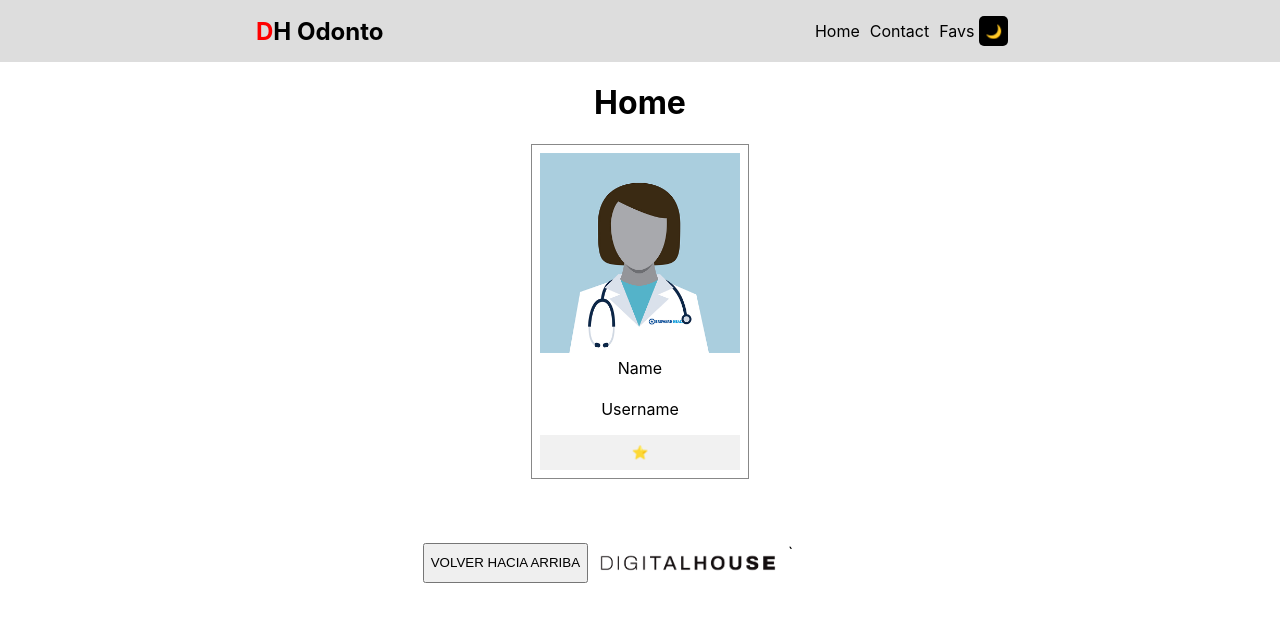
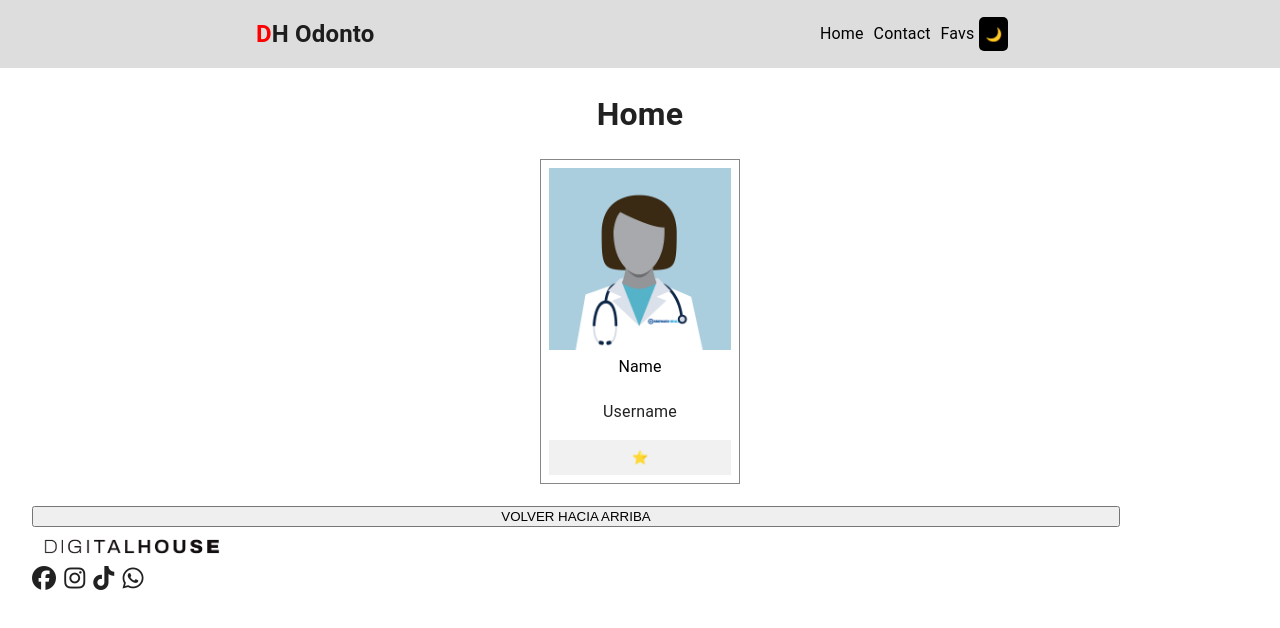
Before and after one commit to pablosergiovg/Clinica-Odontologica, a React (Create React App) app: page / in a window 1280 px wide. Shown: the top 628 px of the page. Built offline with nearby package versions, Linux system fonts and the light colour scheme.

Commit message:
Agrego Footer V1.0 y empiezo con el theme

```diff
--- a/package.json
+++ b/package.json
@@ -5,6 +5,7 @@
   "dependencies": {
     "@emotion/react": "^11.10.5",
     "@emotion/styled": "^11.10.5",
+    "@mui/icons-material": "^5.10.16",
     "@mui/material": "^5.10.16",
     "@testing-library/jest-dom": "^5.16.5",
     "@testing-library/react": "^13.4.0",
--- a/public/index.html
+++ b/public/index.html
@@ -3,6 +3,7 @@
   <head>
     <meta charset="utf-8" />
     <link rel="icon" href="%PUBLIC_URL%/DH.ico" />
+    <script src="https://kit.fontawesome.com/e16eb69ca4.js" crossorigin="anonymous"></script>
     <meta name="viewport" content="width=device-width, initial-scale=1" />
     <meta name="theme-color" content="#000000" />
     <meta
--- a/src/App.jsx
+++ b/src/App.jsx
@@ -1,16 +1,28 @@
+import { createTheme, CssBaseline, ThemeProvider } from "@mui/material";
+import { useContext } from "react";
 import { Outlet } from "react-router-dom";
 import Footer from "./Components/Footer";
 import Navbar from "./Components/Navbar";
-
-
-
+import { ContextGlobal } from "./Components/utils/global.context";
 
 function App() {
+  const {state} = useContext(ContextGlobal)
+
+  const theme = createTheme({
+    palette: {
+      mode: 'light'
+      // mode: (state.prefersDark? 'dark':'light')
+    }
+  })
+
   return (
       <div className="App">
+        <ThemeProvider theme={theme} >
+          <CssBaseline />
           <Navbar/>
           <Outlet />
           <Footer/>
+        </ThemeProvider>
       </div>
   );
 }
--- a/src/Components/Footer.jsx
+++ b/src/Components/Footer.jsx
@@ -1,16 +1,26 @@
 import React from 'react'
+import {Box, Container, ImageList, ImageListItem} from '@mui/material'
 
 const Footer = () => {
   return (
     <footer>
         <button className='back-to-top'>VOLVER HACIA ARRIBA</button>
-        <img src="images/DH.png" alt='DH-logo' />`
-        <div>
-          <img src="" alt="" />
-          <img src="" alt="" />
-          <img src="" alt="" />
-          <img src="" alt="" />
-        </div>
+        <Box className='footer-img' sx={{
+          display: "flex",
+          justifyContent: "space-evenly",
+          alignItems: "center",
+          color: "MenuText",
+          maxWidth: ""
+        }}>
+          <img src="./images/DH.png" alt='DH-logo'/>
+        </Box>
+
+        <Box className='social-media'>
+          <i className="fa-brands fa-facebook"></i>
+          <i className="fa-brands fa-instagram"></i>
+          <i className="fa-brands fa-tiktok"></i>
+          <i className="fa-brands fa-whatsapp"></i>
+        </Box>
     </footer>
   )
 }
--- a/src/Components/Form.jsx
+++ b/src/Components/Form.jsx
@@ -1,6 +1,6 @@
 import React from "react";
 import { Button, Grid, TextField, Typography } from '@mui/material'
-import { Formik, useFormik } from 'formik'
+import { useFormik } from 'formik'
 import * as Yup from "yup"
 
 const Form = () => {
@@ -30,7 +30,6 @@ const Form = () => {
   return (
     <div className="form-container">
       <Typography color='primary' variant='h3' align='center'>Formulario de contacto</Typography>
-      {/* <h1>Formulario de registro</h1> */}
       <form action="" className="form-container" onSubmit={handleSubmit}>
         <Grid container direction='row' alignItems={'center'} justifyContent='space-evenly' spacing={2} sx={{ width: '100%' }}>
           <Grid item xs={12} md={9}>
--- a/src/index.css
+++ b/src/index.css
@@ -10,6 +10,7 @@ body {
 code {
   font-family: source-code-pro, Menlo, Monaco, Consolas, 'Courier New', monospace;
 }
+
 .favButton{
   background-color: rgba(136, 136, 136, 0.116);
   padding: 10px;
@@ -60,6 +61,14 @@ nav button{
   align-items: center;
 }
 
+/*ESTILO AGREGADO*/
+.social-media{
+  display: flex;
+  font-size: 1.5rem;
+  align-items: center;
+  gap: 8px;
+}
+
 a{
   color: #000;
   text-decoration: none;
@@ -72,6 +81,7 @@ a:hover{
 
 footer {
   display: flex;
+  flex-direction: column;
   justify-content: center;
   text-align: center;
   padding: 2rem;
@@ -82,10 +92,11 @@ footer {
   margin-top: 2rem;
 }
 
-footer > img{
+footer > * > img {
   width: 200px;
   margin: 0;
 }
+
 footer > p{
   margin: 0;
   padding-top: 0.7rem;
@@ -98,7 +109,7 @@ form{
   width: 300px;
   height: 100px;
   margin: 0 auto;
-  outline: 1px solid black;
+  /* outline: 1px solid black; */
 }
 
 .card{
--- a/src/index.jsx
+++ b/src/index.jsx
@@ -8,12 +8,13 @@ import Contact from "./Routes/Contact"
 import Detail from "./Routes/Detail"
 import Favs from "./Routes/Favs"
 import ErrorComponent from './Routes/ErrorComponent';
-
+import { ContextProvider } from './Components/utils/global.context';
 
 
 const root = ReactDOM.createRoot(document.getElementById('root'));
 root.render(
   <React.StrictMode>
+    <ContextProvider >
       <BrowserRouter>
         <Routes>
           <Route element={<App/>}>
@@ -25,5 +26,6 @@ root.render(
           <Route path='*' element={<ErrorComponent/>} />
         </Routes>
       </BrowserRouter>
+    </ContextProvider>
   </React.StrictMode>
 );
```
Also changed, not shown: 1 other file (tests, documents, lock files or other folders). Lines whose indentation alone changed are shown as unchanged.
